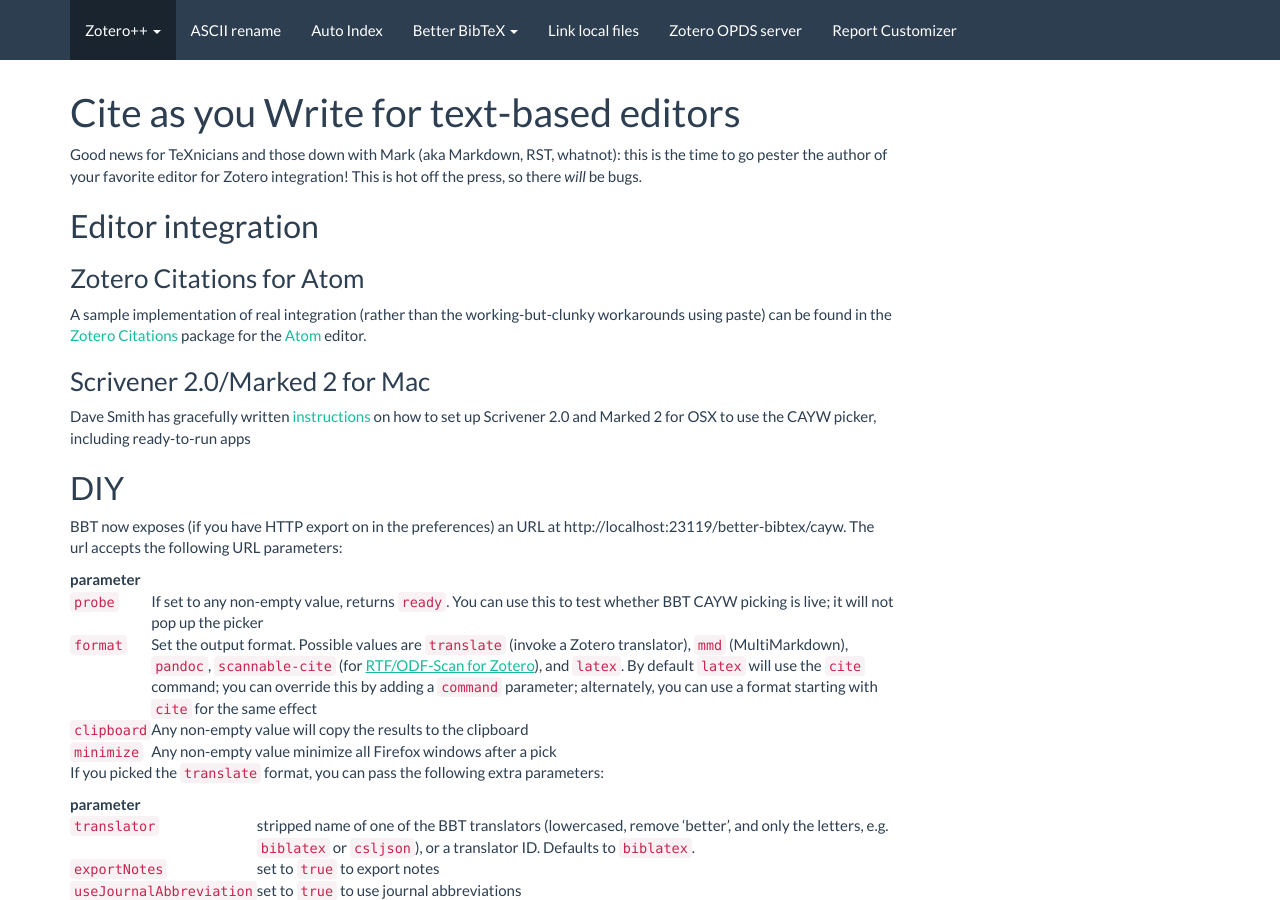
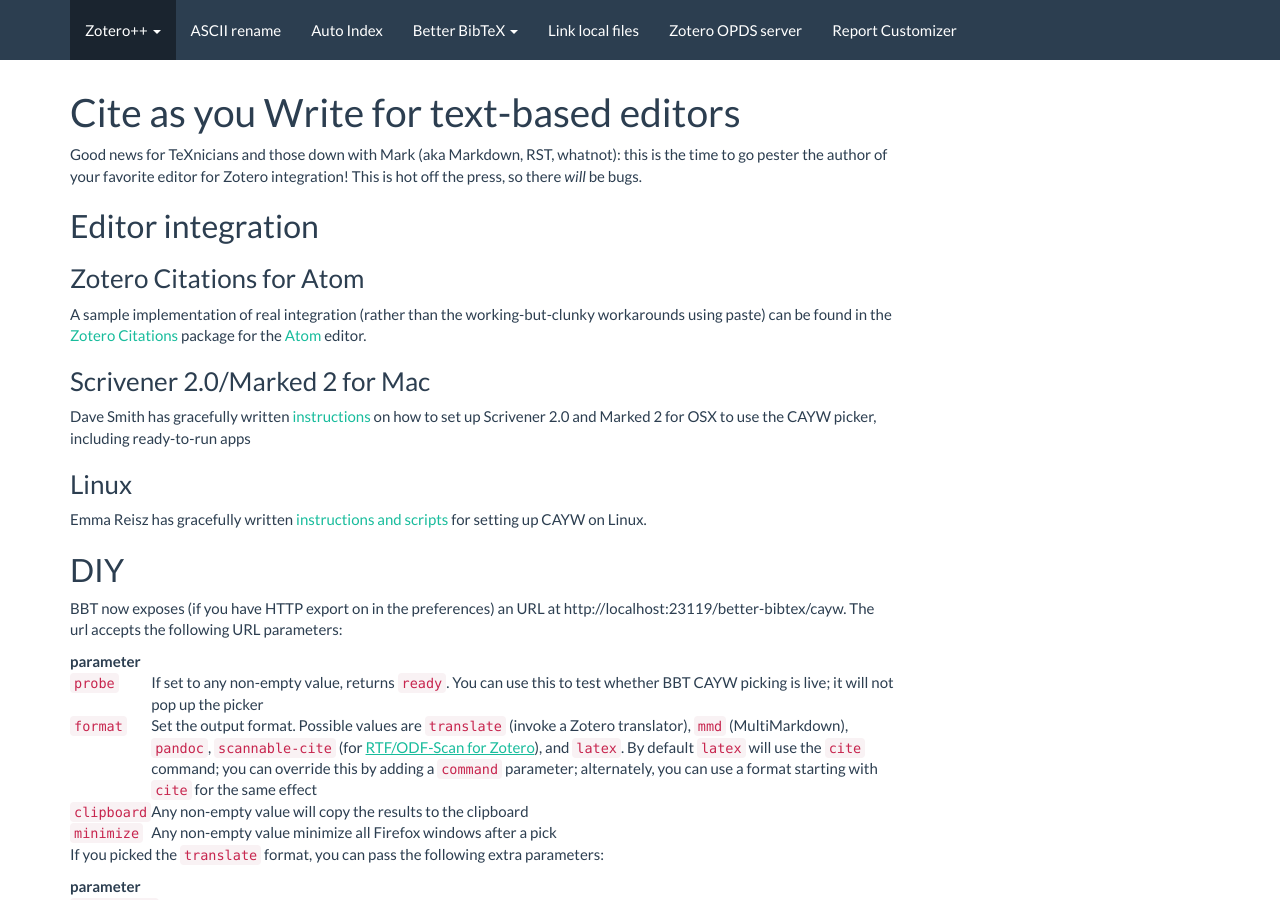
Before and after one commit to edwinksl/ZotPlus.github.io, a Jekyll site: the page built from better-bibtex/cayw.md, in a window 1280 px wide and 900 px high. Built offline with Jekyll 4.4.1, drawn with Linux system fonts in a browser that asks for light colours; nearby versions of some CDN libraries; comment, search, counter and statistics services are not loaded.

Commit message:
Update cayw.md

```diff
--- a/better-bibtex/cayw.md
+++ b/better-bibtex/cayw.md
@@ -15,6 +15,10 @@
 ### Scrivener 2.0/Marked 2 for Mac
 
 Dave Smith has gracefully written [instructions](http://davepwsmith.github.io/academic-scrivener-howto/) on how to set up Scrivener 2.0 and Marked 2 for OSX to use the CAYW picker, including ready-to-run apps
+
+### Linux
+
+Emma Reisz has gracefully written [instructions and scripts](https://emmareisz.github.io/zotpicknix/) for setting up CAYW on Linux.
 
 ## DIY
 
```
